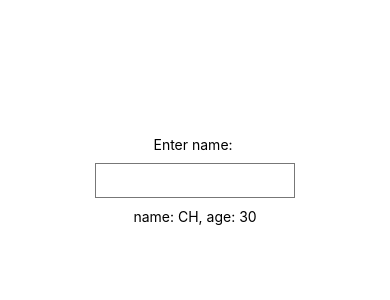
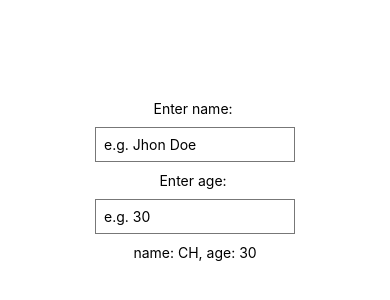
Before and after one commit to carloshvidigal/Curso_React-Native, a React Native app: screen / in a window 390 px wide. Shown: the part 242-542 px from the top of the page. Built offline with nearby package versions, Linux system fonts and the light colour scheme.

Commit message:
Update App.js

```diff
--- a/App.js
+++ b/App.js
@@ -11,7 +11,17 @@ export default function App() {
     <View style={styles.container}>
 
       <Text>Enter name: </Text>
-      <TextInput style={styles.input} />
+      <TextInput
+      style={styles.input}
+      placeholder = 'e.g. Jhon Doe'
+      onChangeText={(val) => setName(val)} />
+
+      <Text>Enter age: </Text>
+      <TextInput
+      style={styles.input}
+      placeholder = 'e.g. 30'
+      onChangeText={(val) => setAge(val)} />
+
       <Text>name: {name}, age: {age}</Text>
 
     </View>
```
